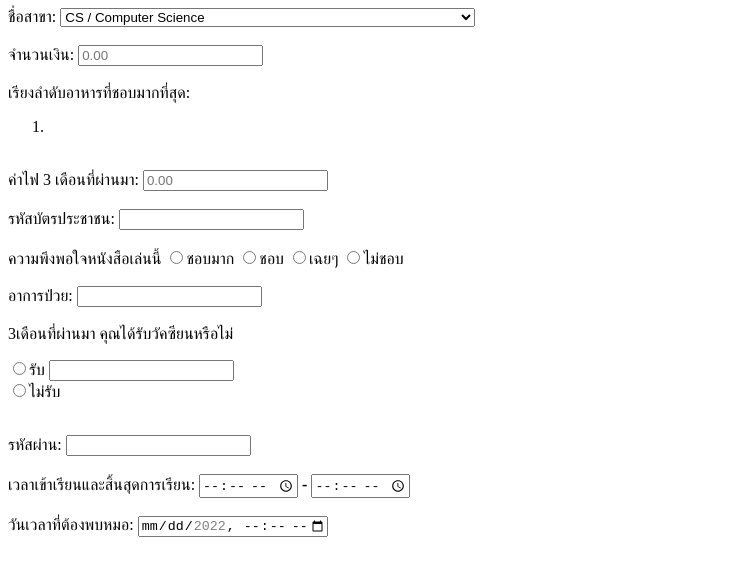
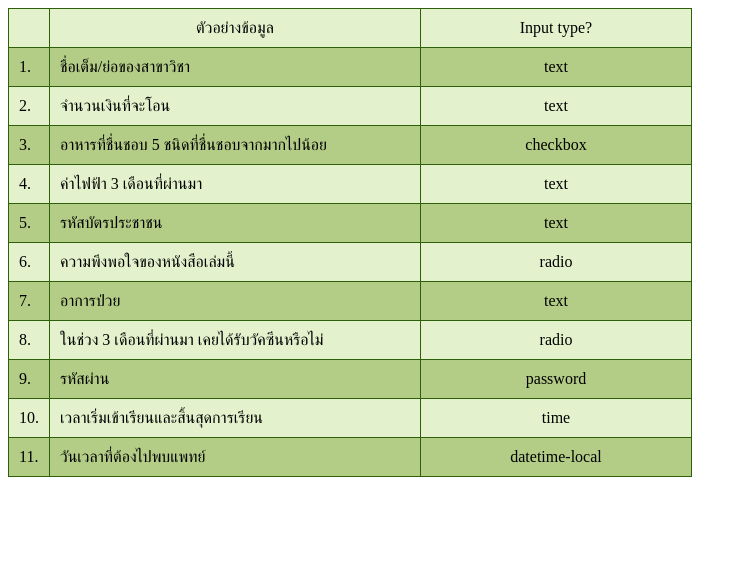
Before and after one commit to somchun007/lab2no1, a plain HTML site: page index.html in a window 1280 px wide. Shown: the whole page, without its empty margins (0-747 px from the left). Drawn offline with Linux system fonts and the light colour scheme.

Commit message:
Update index.html

```diff
--- a/index.html
+++ b/index.html
@@ -7,92 +7,100 @@
     <title>Document</title>
 </head>
 <body>
-    <form action="" method="get" class="example">
-        <div class="title1">
-            <label for="fullbrancename">ชื่อสาขา: </label>
-            <select name="branchs">
-                <option value="CS">CS / Computer Science</option>
-                <option value="IC">IC / Industrial Chemistry</option>
-                <option value="MA">MA / Mathematics</option>
-                <option value="IMI">IMI / Department of Industrial Physics and Medical Instrumentation</option>
-                <option value="AS">AS / Applied Statistics</option>
-                <option value="AFET">AFET / Agro-Industrial, Food and Environmental Technology</option>
-            </select>
-        </div>
-        <br>
+    <!DOCTYPE html>
+<html lang="en">
+<head>
+    <meta charset="UTF-8">
+    <meta http-equiv="X-UA-Compatible" content="IE=edge">
+    <meta name="viewport" content="width=device-width, initial-scale=1.0">
+    <title>Document</title>
 
-        <div class="title2">
-            <label for="transfer">จำนวนเงิน: </label>
-            <input type="text" name="money" placeholder="0.00">
-        </div>
-        <br>
+    <style>
+        table, td{
+            border: 1.5px solid rgb(46, 95, 9);
+            border-collapse: collapse;
+            padding: 10px;
+        }
 
-        <div class="title3">
-            <label for="food">เรียงลำดับอาหารที่ชอบมากที่สุด: </label>
-            <ol>
-                <li>
+    </style>
+</head>
+<body>
 
-                </li>
-            </ol>
-        </div>
-        <br>
+    <table >
 
-        <div class="title4">
-            <label for="electricbill">ค่าไฟ 3 เดือนที่ผ่านมา: </label>
-            <input type="text" name="money" placeholder="0.00">
+        <tr style="background-color: rgb(227, 242, 204); text-align: center;" >
+            <td style="width: 5px;"></td>
+            <td style="width: 350px;">ตัวอย่างข้อมูล</td>
+            <td style="width: 250px;">Input type?</td>
+        </tr>
 
-        </div>
-        <br>
+        <tr style="background-color: rgb(179, 205, 134);">
+            <td>1.</td>
+            <td>ชื่อเต็ม/ย่อของสาขาวิชา</td>
+            <td style="text-align: center;">text</td>
+        </tr>
 
-        <div class="title5">
-            <label for="id">รหัสบัตรประชาชน: </label>
-            <input type="text" pattern="[0-9]{13}" >
-        </div>
-        <br>
+        <tr style="background-color: rgb(227, 242, 204);">
+            <td>2.</td>
+            <td>จำนวนเงินที่จะโอน</td>
+            <td style="text-align: center;">text</td>
+        </tr>
 
-        <div class="title6">
-            <label for="book">ความพึงพอใจหนังสือเล่นนี้</label>
-            <input type="radio" id="like" name="content" value="verygood">ชอบมาก
-            <input type="radio" id="like" name="content" value="good">ชอบ
-            <input type="radio" id="like" name="content" value="middle">เฉยๆ
-            <input type="radio" id="like" name="content" value="dontlike">ไม่ชอบ
-        </div>
-        <br>
+        <tr style="background-color: rgb(179, 205, 134);">
+            <td>3.</td>
+            <td>อาหารที่ชื่นชอบ 5 ชนิดที่ชื่นชอบจากมากไปน้อย</td>
+            <td style="text-align: center;">checkbox</td>
+        </tr>
 
-        <div class="title7">
-            <label for="sick">อาการป่วย: </label>
-            <input type="text">
-        </div>
-        <br>
+        <tr style="background-color: rgb(227, 242, 204);">
+            <td>4.</td>
+            <td>ค่าไฟฟ้า 3 เดือนที่ผ่านมา</td>
+            <td style="text-align: center;">text</td>
+        </tr>
 
-        <div class="title8">
-            <label for="vaccine">3เดือนที่ผ่านมา คุณได้รับวัคซียนหรือไม่</label>
-            <p>
-                <input type="radio" name="content2" value="yes">รับ <input type="text" name="vaccinename"><br>
-                <input type="radio" name="content2" value="no">ไม่รับ
-            </p>
-        </div>
-        <br>
+        <tr style="background-color: rgb(179, 205, 134);">
+            <td>5.</td>
+            <td>รหัสบัตรประชาชน</td>
+            <td style="text-align: center;">text</td>
+        </tr>
 
-        <div class="title9">
-            <label for="password">รหัสผ่าน: </label>
-            <input type="password">
-        </div>
-        <br>
+        <tr style="background-color: rgb(227, 242, 204);">
+            <td>6.</td>
+            <td>ความพึงพอใจของหนังสือเล่มนี้</td>
+            <td style="text-align: center;">radio</td>
+        </tr>
 
-        <div class="title10">
-            <label for="class">เวลาเข้าเรียนและสิ้นสุดการเรียน: </label>
-            <input type="time" id="classtime" name="classtime" min="09:00" max="21:00" required> <b>-</b>
-            <input type="time" id="classtime" name="classtime" min="09:00" max="21:00">
-        </div>
-        <br>
+        <tr style="background-color: rgb(179, 205, 134);">
+            <td>7.</td>
+            <td>อาการป่วย</td>
+            <td style="text-align: center;">text</td>
+        </tr>
 
-        <div class="title11">
-            <label for="doctor">วันเวลาที่ต้องพบหมอ: </label>
-            <input type="datetime-local" id="meetingtime" name="meetingtime" min="2022-07-01T00:00" max="2022-08-10T00:00">
-        </div>
+        <tr style="background-color: rgb(227, 242, 204);">
+            <td>8.</td>
+            <td>ในช่วง 3 เดือนที่ผ่านมา เคยได้รับวัคซีนหรือไม่</td>
+            <td style="text-align: center;">radio</td>
+        </tr>
 
-    </form>
+        <tr style="background-color: rgb(179, 205, 134);">
+            <td>9.</td>
+            <td>รหัสผ่าน</td>
+            <td style="text-align: center;">password</td>
+        </tr>
+
+        <tr style="background-color: rgb(227, 242, 204);">
+            <td>10.</td>
+            <td>เวลาเริ่มเข้าเรียนและสิ้นสุดการเรียน</td>
+            <td style="text-align: center;">time</td>
+        </tr>
+
+        <tr style="background-color: rgb(179, 205, 134);">
+            <td>11.</td>
+            <td>วันเวลาที่ต้องไปพบแพทย์</td>
+            <td style="text-align: center;">datetime-local</td>
+        </tr>
+
+    </table>
 
 
 </body>
```
